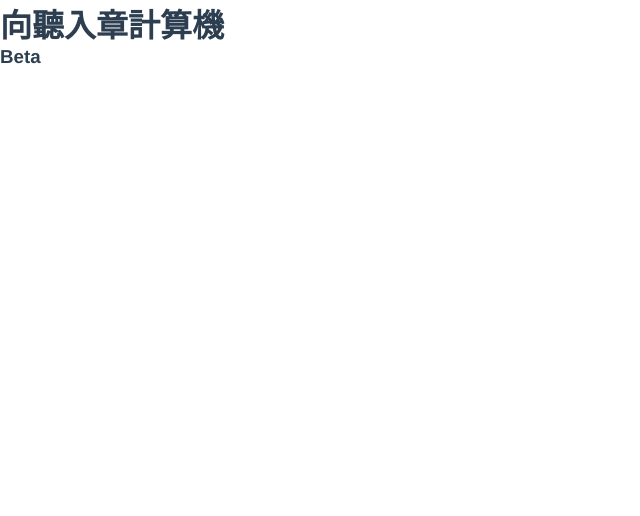
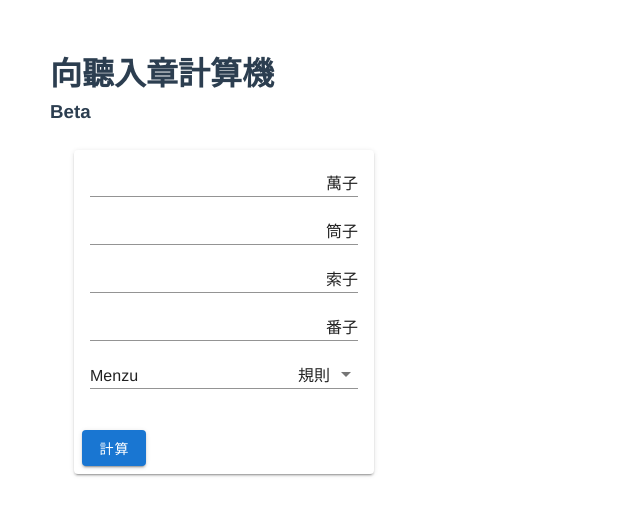
Before and after one commit to garyleung142857/cal-shanten-beta, a Vue app: page / in a window 1280 px wide. Shown: the top 516 px of the page, without its empty margins (0-640 px from the left). Built offline with nearby package versions, Linux system fonts and the light colour scheme.

Commit message:
Working prototype

```diff
--- a/src/App.vue
+++ b/src/App.vue
@@ -1,15 +1,89 @@
 <template>
-  <div id="app">
+  <v-app id="app">
     <h1> 向聽入章計算機 </h1>
     <h3> Beta </h3>
-  </div>
+    <InputForm @handle-query="handleQuery"></InputForm>
+    <v-alert
+      v-if="error"
+      color="red"
+      type="error"
+    > {{error}}
+    </v-alert>
+    <template v-if="tiles">
+      <h3>結果</h3>
+      <template v-if="queryResults.shanten>=0">
+        <template v-for="t in tiles">
+          <SingleResult
+            :tile="t.tile"
+            :analysis="t.analysis"
+            :key="t.tile"
+          ></SingleResult>
+        </template>
+      </template>
+      <h5 v-else> 和牌 </h5>
+    </template>
+  </v-app>
 </template>
 
 <script>
-
+import InputForm from './components/InputForm.vue'
+import SingleResult from './components/SingleResult.vue'
+import { suitStrsQuery } from './scripts/InOut.js'
 export default {
   name: 'App',
   components: {
+    InputForm,
+    SingleResult
+  },
+  data(){
+    return {
+      query: null,
+      queryResults: null,
+      tiles: null,
+      error: null,
+    }
+  },
+  methods: {
+    handleQuery: function(query){
+      this.query = query
+      this.overlay = true
+      suitStrsQuery(this.query.suitStrArr, this.query.ruleName)
+      .then(res => {
+        this.queryResults = res
+        this.error = null
+        if (this.queryResults['tiles']){
+          this.tiles = this.queryResults['tiles']
+          this.sortTiles()
+        } else {
+          this.tiles = [{tile: null, analysis: this.queryResults}]
+        }
+      })
+      .catch(err => {
+        this.error = err
+        this.tiles = null
+        this.queryResults = null
+      })
+    },
+    sortTiles: function(){
+      if(this.tiles.length > 1){
+        this.tiles.sort(
+          function(a, b){
+            const aa = a.analysis
+            const bb = b.analysis
+            if(aa.shanten == bb.shanten){
+              if(aa.ukeire == bb.ukeire){
+                if(aa.avgWithImprovment == bb.avgWithImprovment){
+                  return aa.avgNextUkeire > bb.avgNextUkeire ? -1 : 1
+                }
+                return aa.avgWithImprovment > bb.avgWithImprovment ? -1 : 1
+              }
+              return aa.ukeire > bb.ukeire ? -1 : 1
+            }
+            return aa.shanten > bb.shanten ? 1 : -1
+          }
+        )
+      }
+    }
   }
 }
 </script>
@@ -20,5 +94,7 @@ export default {
   -webkit-font-smoothing: antialiased;
   -moz-osx-font-smoothing: grayscale;
   color: #2c3e50;
+  padding: 50px;
+  max-width: 700px;
 }
 </style>
--- a/src/components/InputForm.vue
+++ b/src/components/InputForm.vue
@@ -1,6 +1,73 @@
 <template>
-
+  <v-card width="300px" class="ma-6">
+    <v-card-text>
+      <v-text-field
+        suffix="萬子"
+        v-model="manSuitStr"
+        :rules="[validPlain]"
+        dense
+      ></v-text-field>
+      <v-text-field
+        suffix="筒子"
+        v-model="pinSuitStr"
+        :rules="[validPlain]"
+        dense
+      ></v-text-field>
+      <v-text-field
+        suffix="索子"
+        v-model="souSuitStr"
+        :rules="[validPlain]"
+        dense
+      ></v-text-field>
+      <v-text-field
+        suffix="番子"
+        v-model="ziSuitStr"
+        :rules="[validHonour]"
+        dense
+      ></v-text-field>
+      <v-select
+        v-model="selectedRule"
+        :items="r"
+        suffix="規則"
+        dense
+      ></v-select>
+    </v-card-text>
+    <v-card-actions>
+      <v-btn
+        color="primary"
+        @click="submit"
+      >計算</v-btn>
+    </v-card-actions>
+  </v-card>
 </template>
 <script>
-
+  import { rulesNames } from '../scripts/Helper.js'
+  export default {
+    name: 'InputForm',
+    data(){
+      return {
+        manSuitStr: '',
+        souSuitStr: '',
+        pinSuitStr: '',
+        ziSuitStr: '',
+        selectedRule: rulesNames[0],
+        r: rulesNames,
+        validPlain: s => s.length == 0 || s.match(/^[1-9]+$/) != null,
+        validHonour: s => s.length == 0 || s.match(/^[1-7]+$/) != null
+      }
+    },
+    methods:{
+      submit: function(){
+        this.$emit('handle-query', {
+          suitStrArr: [
+            this.manSuitStr,
+            this.pinSuitStr,
+            this.souSuitStr,
+            this.ziSuitStr
+          ],
+          ruleName: this.selectedRule
+        })
+      }
+    }
+  }
 </script>
--- /dev/null
+++ b/src/components/SingleResult.vue
@@ -0,0 +1,50 @@
+<template>
+  <v-card class="ma-1">
+    <v-card-subtitle class="pt-2 pb-0">{{title}}{{subtitle}}</v-card-subtitle>
+    <v-card-text class="pt-0 pb-2">{{text}}</v-card-text>
+  </v-card>
+</template>
+<script>
+  export default {
+    name: 'SingleResult',
+    props: {
+      tile: String,
+      analysis: Object
+    },
+    computed: {
+      title: function(){
+        if(this.tile){
+          return '打' + this.tile + ': '
+        } else {
+          return ''
+        }
+      },
+      subtitle: function(){
+        let s = ''
+        if (this.analysis.shanten == 0){
+          s += `聽牌 ${this.analysis.ukeireList} ${this.analysis.ukeire}張`
+          return s
+        } else {
+          s += `${this.analysis.shanten}向聽 入章${this.analysis.ukeire}張 ${this.analysis.ukeireList}`
+          return s
+        }
+      },
+      text: function(){
+        let s = ''
+        if (this.analysis.shanten == 0){
+          if(this.analysis.avgWithImprovment > this.analysis.ukeire){
+            s += `改良平均${this.analysis.avgWithImprovment.toFixed(2)}張`
+          }
+          return s
+        } else {
+          if(this.analysis.avgWithImprovment > this.analysis.ukeire){
+            s += `改良平均${this.analysis.avgWithImprovment.toFixed(2)}張 `
+            s += `入章後，下一向聽平均入章${this.analysis.avgNextUkeire.toFixed(2)}張`
+          }
+
+          return s
+        }
+      }
+    }
+  }
+</script>
--- a/src/scripts/Helper.js
+++ b/src/scripts/Helper.js
@@ -97,3 +97,13 @@ export const tilesToHand = (tilesArr) => {
 
   return hand
 }
+
+export const rulesNames = [
+  'Menzu',
+  'HK',
+  'Riichi',
+  'ZungJung',
+  'MCR',
+  'Taiwan',
+  'HKTW'
+]
--- a/src/scripts/InOut.js
+++ b/src/scripts/InOut.js
@@ -1,4 +1,4 @@
-import { calUkeire } from './Ukerie.js';
+import { calUkeire } from './Ukeire.js';
 import { sumHand, tilesToHand, suitStrsToHand } from './Helper.js';
 
 
@@ -16,12 +16,26 @@ const queryHand = (hand, ruleName) => {
 
 
 export const tilesQuery = (tiles, ruleName) => {
-  const hand = tilesToHand(tiles)
-  return queryHand(hand, ruleName)
+  return new Promise((resolve, reject) => {
+    const hand = tilesToHand(tiles)
+    const result = queryHand(hand, ruleName)
+    if (result['error']){
+      reject(result['error'])
+    } else {
+      resolve(result)
+    }
+  })
 }
 
 
 export const suitStrsQuery = (suitStrs, ruleName) => {
-  const hand = suitStrsToHand(suitStrs)
-  return queryHand(hand, ruleName)
+  return new Promise((resolve, reject) => {
+    const hand = suitStrsToHand(suitStrs)
+    const result = queryHand(hand, ruleName)
+    if (result['error']){
+      reject(result['error'])
+    } else {
+      resolve(result)
+    }
+  })
 }
--- a/src/scripts/Masking.js
+++ b/src/scripts/Masking.js
@@ -1,9 +1,10 @@
-export const applyMaskSuitPair = (suit, suitMask) => {
+export const applyMaskSuitPair = (suit_, suitMask) => {
   // suit: an array of tileCount
   // suitMask, a 0-1 array with same dimension with suit
   // 1 means targeted tile
   // will be awared of pair
   // will return number of tiles matched and whether pair exists
+  let suit = [...suit_]
   let count = 0
   let pairExists = false
   for (let i = 0; i < suitMask.length; i++){
@@ -19,13 +20,14 @@ export const applyMaskSuitPair = (suit, suitMask) => {
 }
 
 
-export const applyMaskSuitResidual = (suit, suitMask) => {
+export const applyMaskSuitResidual = (suit_, suitMask) => {
   // suit: an array of tileCount
   // suitMask, a 0-1 array with same dimension with suit
   // 1 means targeted tile
   // will be ignorance of pair
   // return number of tiles matched and remaining tiles
 
+  let suit = [...suit_]
   let count = 0
   for (let i = 0; i < suitMask.length; i++){
     if (suitMask[i] && suit[i]){
--- a/src/scripts/SuitCombination.js
+++ b/src/scripts/SuitCombination.js
@@ -87,7 +87,9 @@ const removeGroups = (i = 0) => {
   if(i > suit.length){return groups}
 
   // skip to index with existing tile
-  for(; i < suit.length && suit[i] == 0; i++){}
+  for(; i < suit.length && suit[i] == 0; i++){
+    //empty
+  }
 
   // triplet
   if(suit[i] >= 3){
@@ -126,7 +128,9 @@ const removeTaatsus = (i = 0) => {
   // already optimal. Short circuiting
 
   // skip to index with existing tile
-  for(; i < suit.length && suit[i] == 0; i++){}
+  for(; i < suit.length && suit[i] == 0; i++){
+    //empty
+  }
 
   // Pair
   if(suit[i] >= 2){
--- a/src/scripts/Ukerie.js
+++ b/src/scripts/Ukeire.js
@@ -99,8 +99,9 @@ const analyze1 = (hand) => {
   }
   return {
     shanten: originalShanten,
-    // improvedUkerie: ukeireImprovment,
+    // improvedUkeire: ukeireImprovment,
     ukeire: thisUkeire.totalUkeire,
+    ukeireList: thisUkeire.ukeireList,
     avgWithImprovment: totalUkeire / totalTiles,
     avgNextUkeire: nextShantenUkeire / nextShantenTiles
   }
```
Also changed, not shown: src/scripts/index.js (deleted, +0 -90 lines).
